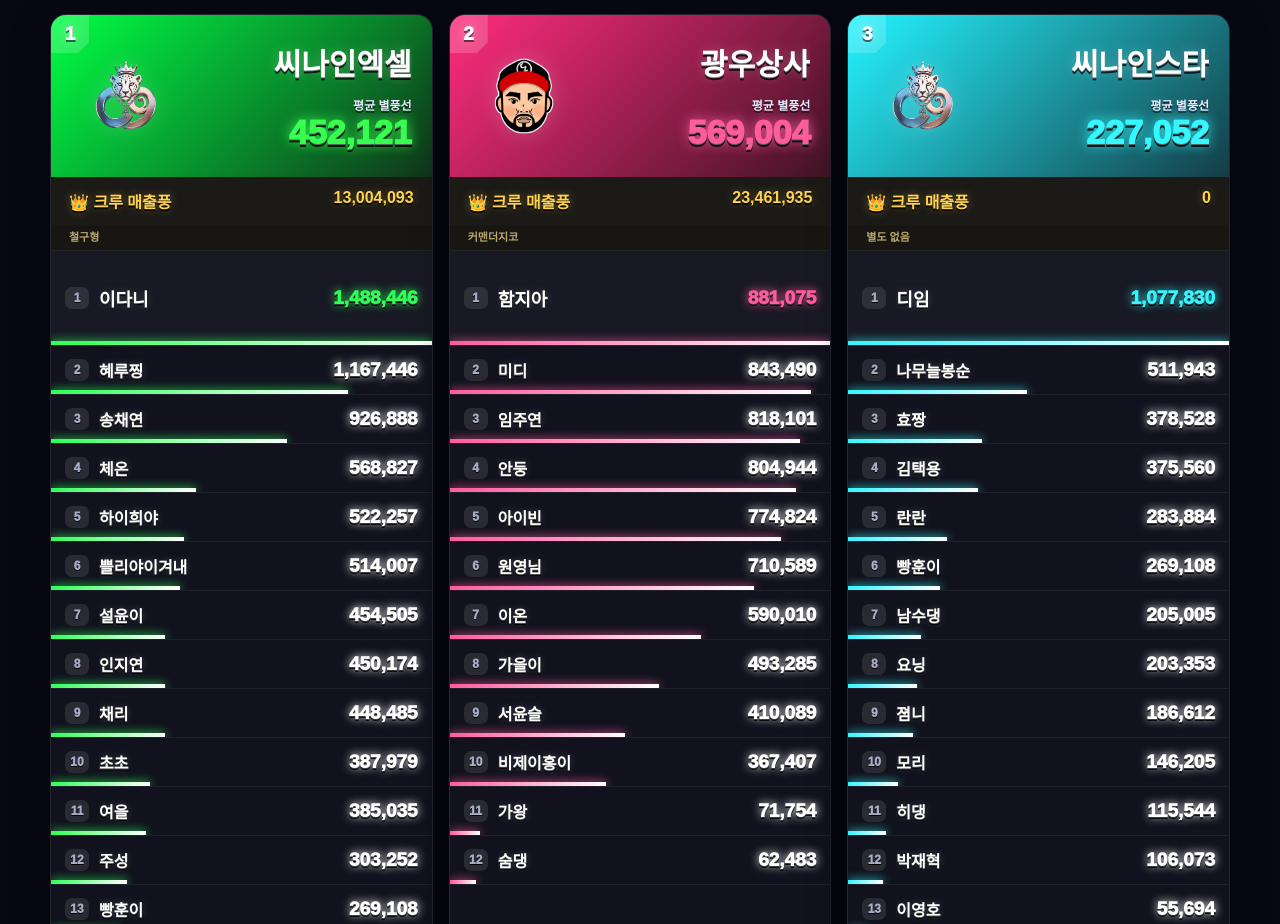
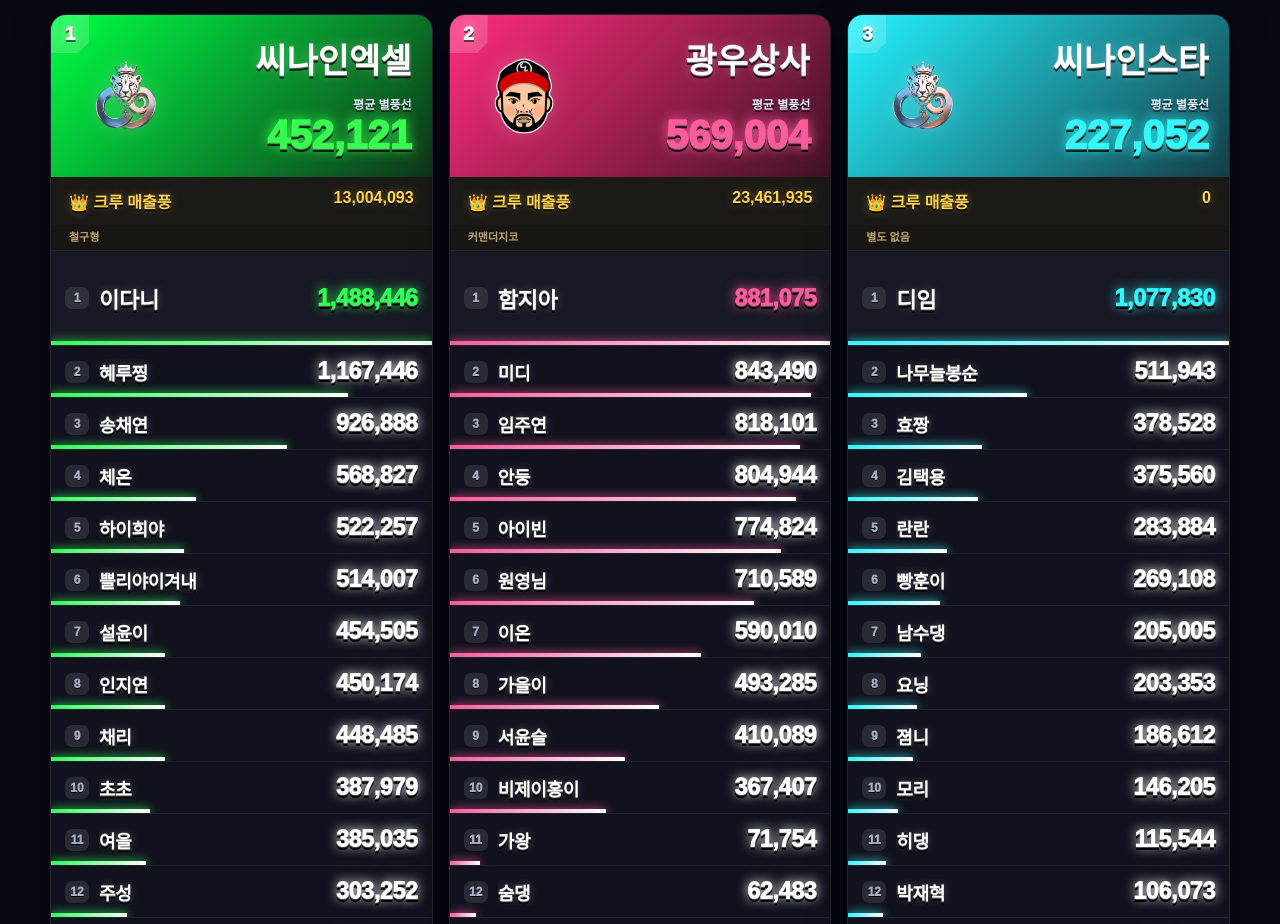
Before and after one commit to GoGosing1111/poong-rank, a plain HTML site: page index.html in a window 1280 px wide. Shown: the top 924 px of the page. Drawn offline with Linux system fonts and the light colour scheme.

Commit message:
update index

```diff
--- a/index.html
+++ b/index.html
@@ -72,7 +72,7 @@ min-width:0;
 text-align:right;
 }
 .crew-title{
-font-size:30px;
+font-size:34px;
 font-weight:1000;
 white-space:nowrap;
 overflow:hidden;
@@ -87,7 +87,7 @@ font-weight:900;
 text-shadow:0 2px 0 rgba(0,0,0,.65);
 }
 .avg-num{
-font-size:34px;
+font-size:40px;
 line-height:1.15;
 font-weight:1000;
 text-shadow:0 1px 0 rgba(255,255,255,.32),0 3px 0 rgba(0,0,0,.78),0 0 13px currentColor;
@@ -158,14 +158,16 @@ min-width:0;
 white-space:nowrap;
 overflow:hidden;
 text-overflow:ellipsis;
-font-size:16px;
+font-size:18px;
 font-weight:1000;
-text-shadow:0 1px 0 rgba(255,255,255,.28),0 2px 0 rgba(0,0,0,.85),0 0 8px rgba(255,255,255,.22);
+letter-spacing:-0.3px;
+text-shadow:0 1px 0 rgba(255,255,255,.35),0 3px 0 rgba(0,0,0,.95),0 0 10px rgba(255,255,255,.28);
 }
 .score{
-font-size:19px;
+font-size:23px;
 font-weight:1000;
-text-shadow:0 1px 0 rgba(255,255,255,.2),0 2px 0 rgba(0,0,0,.85),0 0 10px currentColor;
+letter-spacing:-0.2px;
+text-shadow:0 1px 0 rgba(255,255,255,.28),0 3px 0 rgba(0,0,0,.95),0 0 12px currentColor;
 }
 .first{
 height:70px;
@@ -173,7 +175,7 @@ font-size:20px;
 background:rgba(255,255,255,.03);
 }
 .first .score{color:var(--c)}
-.first .name{font-size:18px}
+.first .name{font-size:22px}
 @media(max-width:1100px){
 .wrap{width:100%;grid-template-columns:repeat(2,1fr)}
 }
```
